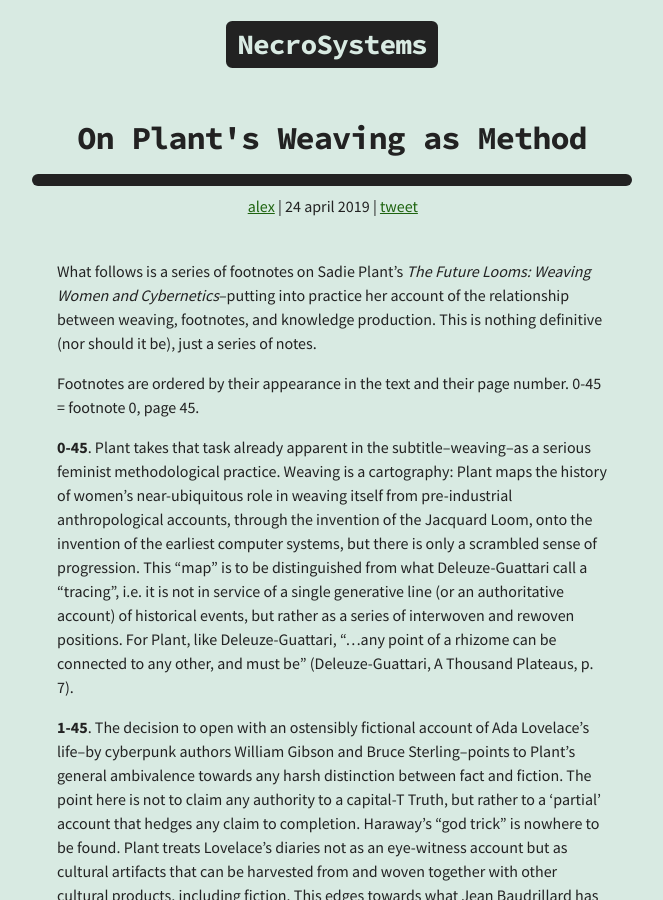
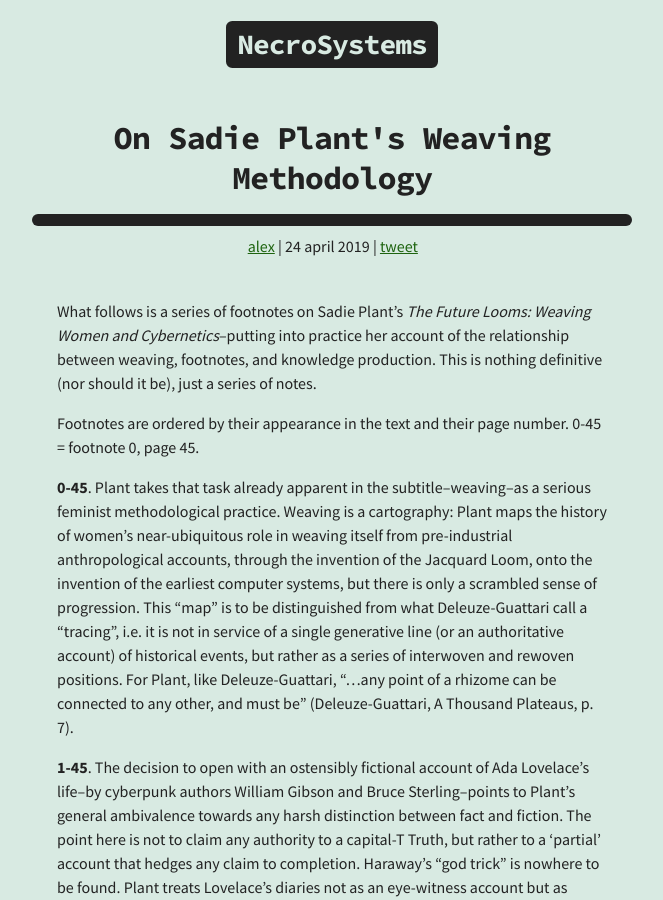
Before and after one commit to alychace/distort.jp, a Jekyll site: the page built from _posts/2020-02-17-plant_weaving_method.md, in a window 1280 px wide and 900 px high. Shown: the whole window, without its empty margins (308-971 px from the left). Built offline with Jekyll 4.4.1, drawn with Linux system fonts in a browser that asks for light colours; nearby versions of some CDN libraries.

Commit message:
title upd

```diff
--- a/_posts/2020-02-17-plant_weaving_method.md
+++ b/_posts/2020-02-17-plant_weaving_method.md
@@ -1,5 +1,5 @@
 ---
-title: On Plant's Weaving as Method
+title: On Sadie Plant's Weaving Methodology
 date: 2019-04-24
 layout: post
 published: true
```
